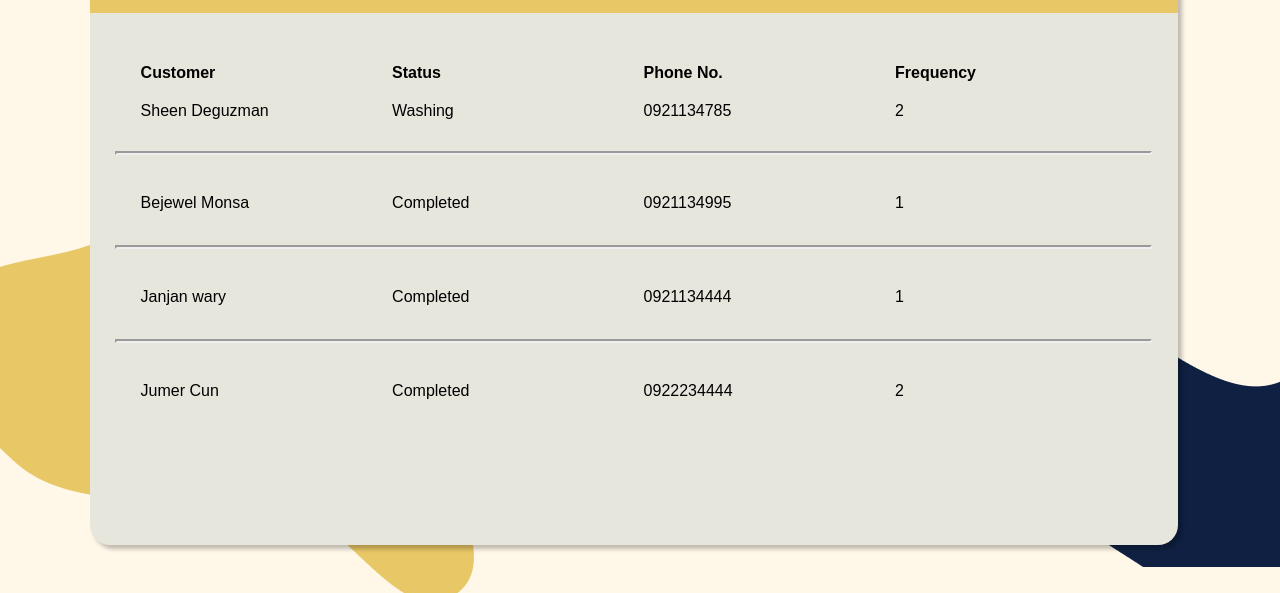
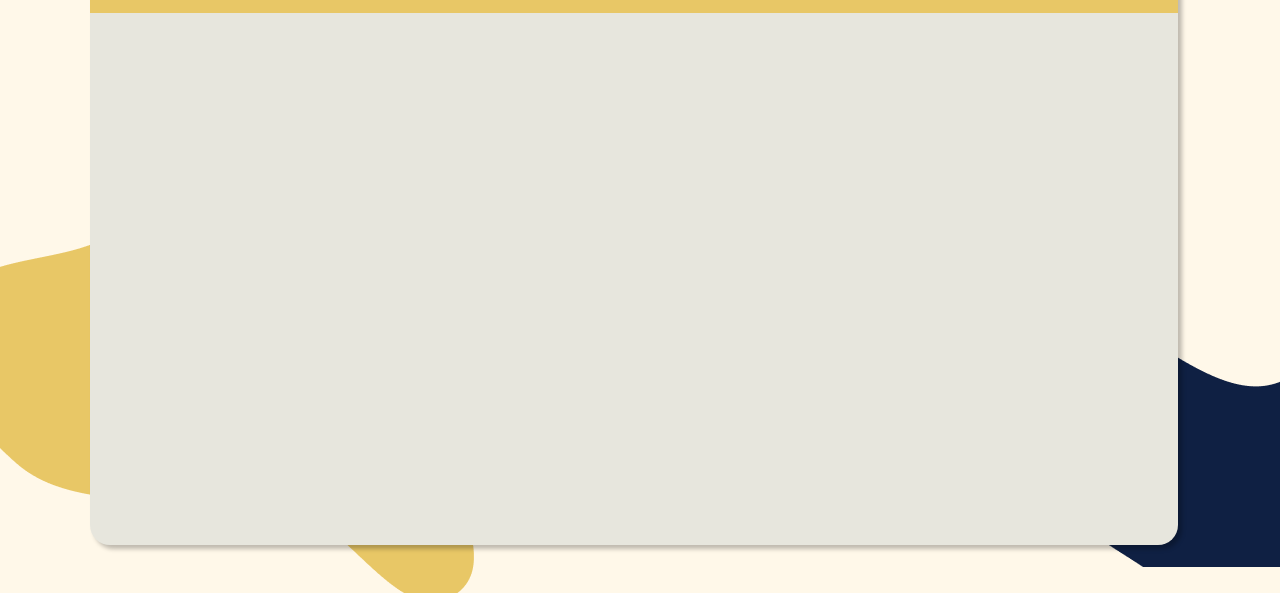
Before and after one commit to p3n74/palabaWebD1, a plain HTML site: page Palaba/businesshome.html in a window 1280 px wide. Shown: the part 207-800 px from the top of the page. Drawn offline with Linux system fonts and the light colour scheme; a web font is replaced by a local one.

Commit message:
fixed shit

```diff
--- a/Palaba/businesshome.html
+++ b/Palaba/businesshome.html
@@ -27,37 +27,7 @@
             <span class="title">Palaba</span>
         </div>
 
-        <div class="grid-container">
-            <div><strong>Customer</strong></div>
-            <div><strong>Status</strong></div>
-            <div><strong>Phone No.</strong></div>
-            <div><strong>Frequency</strong></div>
-            <div style="margin-top: 20px;">Sheen Deguzman</div>
-            <div style="margin-top: 20px;">Washing</div>
-            <div style="margin-top: 20px;">0921134785</div>
-            <div style="margin-top: 20px;">2</div>
-        </div>
-        <hr>
-        <div class="grid-container">
-            <div style="margin-top: -20px;">Bejewel Monsa</div>
-            <div style="margin-top: -20px;">Completed</div>
-            <div style="margin-top: -20px;">0921134995</div>
-            <div style="margin-top: -20px;">1</div>
-        </div>
-        <hr>
-        <div class="grid-container">
-            <div style="margin-top: -20px;">Janjan wary</div>
-            <div style="margin-top: -20px;">Completed</div>
-            <div style="margin-top: -20px;">0921134444</div>
-            <div style="margin-top: -20px;">1</div>
-        </div>
-        <hr>
-        <div class="grid-container">
-            <div style="margin-top: -20px;">Jumer Cun</div>
-            <div style="margin-top: -20px;">Completed</div>
-            <div style="margin-top: -20px;">0922234444</div>
-            <div style="margin-top: -20px;">2</div>
-        </div>
+
 
 
 
```
Also changed, not shown: Palaba/businessreg.html (+1 -2 lines), Palaba/index.html (+2 -2 lines).
